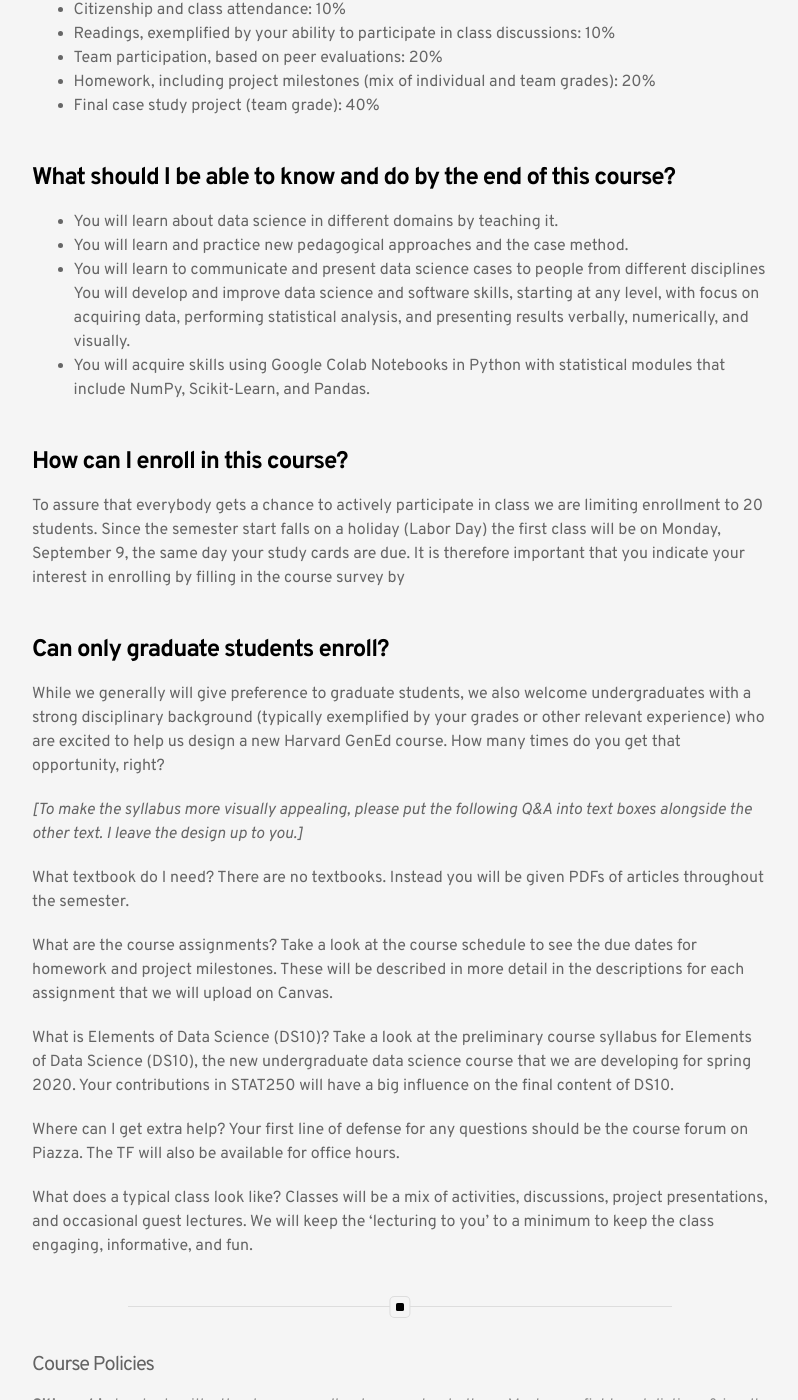
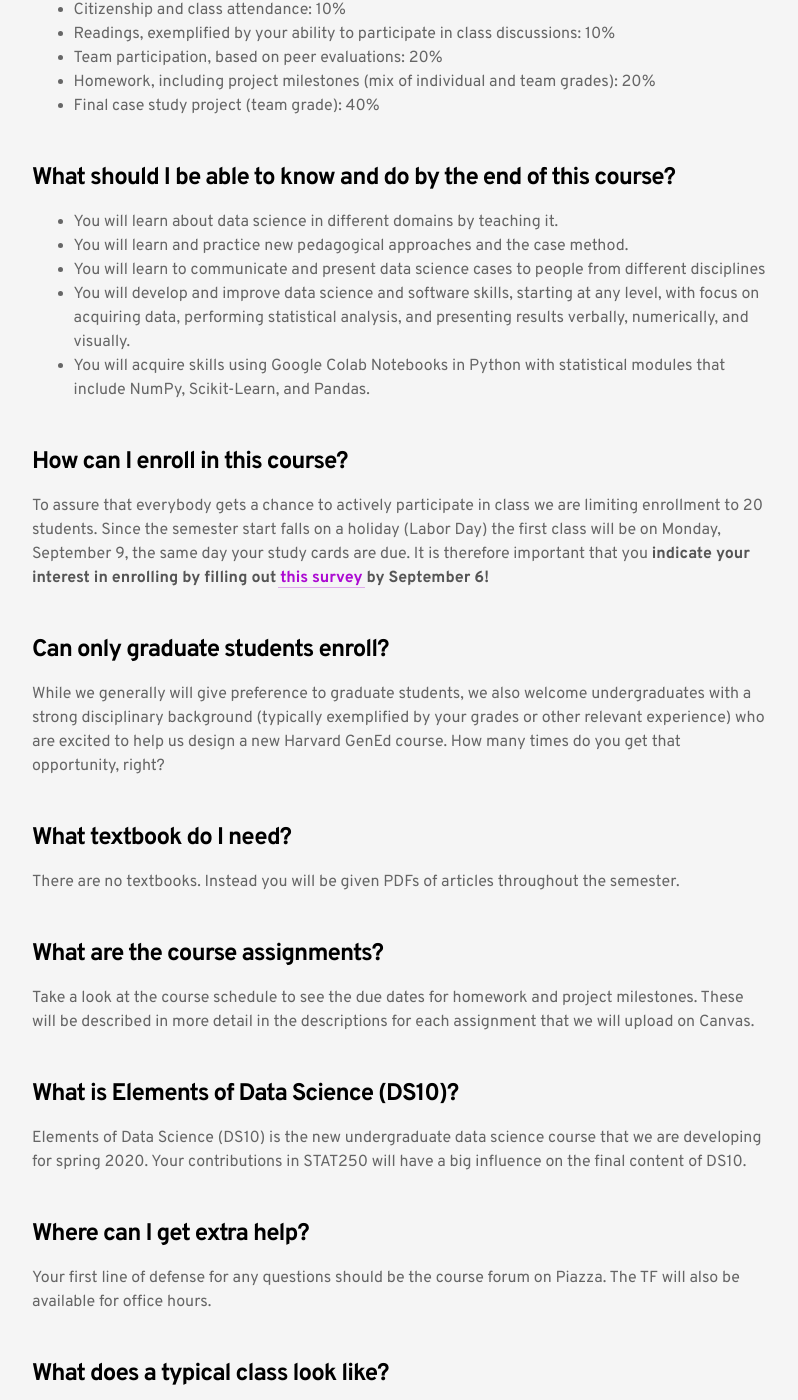
Before and after one commit to stat250/website, a Jekyll site: the page built from 2019/syllabus.md, in a window 1280 px wide and 1400 px high, scrolled down 1751 px. Shown: the whole window, without its empty margins (240-1038 px from the left). Built offline with Jekyll 4.4.1, drawn with Linux system fonts in a browser that asks for light colours; some of the changed text lies outside the part shown.

Commit message:
Edits, added survey link

```diff
--- a/2019/syllabus.md
+++ b/2019/syllabus.md
@@ -5,7 +5,7 @@ menu: Syllabus
 order: 2
 ---
 
-Welcome to STAT250! This seminar will only be offered in the fall 2019. Do not miss your chance to be part of it!
+Welcome to STAT250! This seminar is limited enrollment, and will only be offered once; **please fill out [this survey](https://docs.google.com/forms/d/e/1FAIpQLSci5dnSypW6J7mNuCdlXb16Pu2-lTD_7XMFT9YjFu7SBcxdRQ/viewform?usp=sf_link) by Friday, September 6, if you are interested in joining!**
 
 ### How do you create a new, exciting data science course for the Harvard GenEd program?
 
@@ -46,30 +46,28 @@ Your final grade will proportionally be due to the following components:
 - You will learn about data science in different domains by teaching it.
 - You will learn and practice new pedagogical approaches and the case method.
 - You will learn to communicate and present data science cases to people from different disciplines
-You will develop and improve data science and software skills, starting at any level, with focus on acquiring data, performing statistical analysis, and presenting results verbally, numerically, and visually.
+- You will develop and improve data science and software skills, starting at any level, with focus on acquiring data, performing statistical analysis, and presenting results verbally, numerically, and visually.
 - You will acquire skills using Google Colab Notebooks in Python with statistical modules that include NumPy, Scikit-Learn, and Pandas.
 
 ### How can I enroll in this course?
-To assure that everybody gets a chance to actively participate in class we are limiting enrollment to 20 students. Since the semester start falls on a holiday (Labor Day) the first class will be on Monday, September 9, the same day your study cards are due. It is therefore important that you indicate your interest in enrolling by filling in the course survey by
+To assure that everybody gets a chance to actively participate in class we are limiting enrollment to 20 students. Since the semester start falls on a holiday (Labor Day) the first class will be on Monday, September 9, the same day your study cards are due. It is therefore important that you **indicate your interest in enrolling by filling out [this survey](https://docs.google.com/forms/d/e/1FAIpQLSci5dnSypW6J7mNuCdlXb16Pu2-lTD_7XMFT9YjFu7SBcxdRQ/viewform?usp=sf_link) by September 6!**
 
 ### Can only graduate students enroll?
 While we generally will give preference to graduate students, we also welcome undergraduates with a strong disciplinary background (typically exemplified by your grades or other relevant experience) who are excited to help us design a new Harvard GenEd course. How many times do you get that opportunity, right?
 
-*[To make the syllabus more visually appealing, please put the following Q&A into text boxes alongside the other text. I leave the design up to you.]*
-
-What textbook do I need?
+### What textbook do I need?
 There are no textbooks. Instead you will be given PDFs of articles throughout the semester.
 
-What are the course assignments?
+### What are the course assignments?
 Take a look at the course schedule to see the due dates for homework and project milestones. These will be described in more detail in the descriptions for each assignment that we will upload on Canvas.
 
-What is Elements of Data Science (DS10)?
-Take a look at the preliminary course syllabus for Elements of Data Science (DS10), the new undergraduate data science course that we are developing for spring 2020. Your contributions in STAT250 will have a big influence on the final content of DS10.
+### What is Elements of Data Science (DS10)?
+Elements of Data Science (DS10) is the new undergraduate data science course that we are developing for spring 2020. Your contributions in STAT250 will have a big influence on the final content of DS10.
 
-Where can I get extra help?
+### Where can I get extra help?
 Your first line of defense for any questions should be the course forum on Piazza. The TF will also be available for office hours.
 
-What does a typical class look like?
+### What does a typical class look like?
 Classes will be a mix of activities, discussions, project presentations, and occasional guest lectures. We will keep the ‘lecturing to you’ to a minimum to keep the class engaging, informative, and fun.
 
 ---
```
Also changed, not shown: other parts of 2019/syllabus.md (+2 -2 lines).
